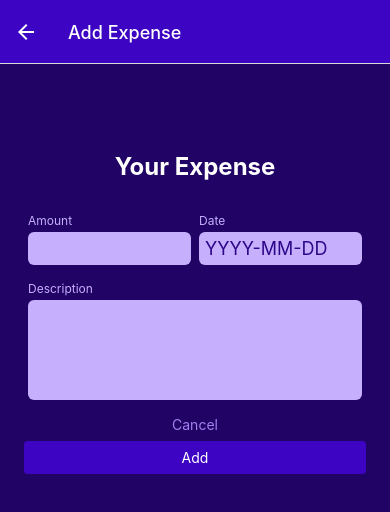
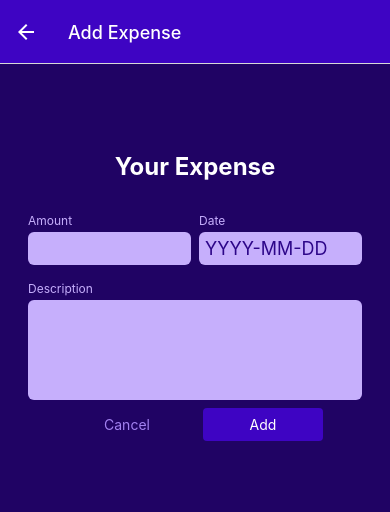
Before and after one commit to Bartek-Wieckowski/react-native-expense-app, a React Native app: screen /ManageExpense in a window 390 px wide. Shown: the top 512 px of the page. Built offline with nearby package versions, Linux system fonts and the light colour scheme.

Commit message:
add validators in inputs

```diff
--- a/components/ManageExpense/ExpenseForm.jsx
+++ b/components/ManageExpense/ExpenseForm.jsx
@@ -1,34 +1,65 @@
 import { useState } from 'react';
-import { StyleSheet, Text, View } from 'react-native';
+import { StyleSheet, Text, View, Alert } from 'react-native';
+import { getFormattedDate } from '../../utils/data';
+import { GlobalStyles } from '../../constants/styles';
 import Input from './Input';
 import Button from '../ui/Button';
-import { getFormattedDate } from '../../utils/data';
 
-export default function ExpenseForm({ onCancel, submitButtonLabel, onSubmit, defaultValues }) {
-  const [inputValues, setInputValues] = useState({
-    amount: defaultValues ? defaultValues.amount.toString() : '',
-    date: defaultValues ? getFormattedDate(defaultValues.date) : '',
-    description: defaultValues ? defaultValues.description : '',
+export default function ExpenseForm({ submitButtonLabel, onCancel, onSubmit, defaultValues }) {
+  const [inputs, setInputs] = useState({
+    amount: {
+      value: defaultValues ? defaultValues.amount.toString() : '',
+      isValid: true,
+    },
+    date: {
+      value: defaultValues ? getFormattedDate(defaultValues.date) : '',
+      isValid: true,
+    },
+    description: {
+      value: defaultValues ? defaultValues.description : '',
+      isValid: true,
+    },
   });
+
+  function inputChangedHandler(inputIdentifier, enteredValue) {
+    setInputs((curInputs) => {
+      return {
+        ...curInputs,
+        [inputIdentifier]: { value: enteredValue, isValid: true },
+      };
+    });
+  }
 
   function submitHandler() {
     const expenseData = {
-      amount: +inputValues.amount,
-      date: new Date(inputValues.date),
-      description: inputValues.description,
+      amount: +inputs.amount.value,
+      date: new Date(inputs.date.value),
+      description: inputs.description.value,
     };
+
+    const amountIsValid = !isNaN(expenseData.amount) && expenseData.amount > 0;
+    const dateIsValid = expenseData.date.toString() !== 'Invalid Date';
+    const descriptionIsValid = expenseData.description.trim().length > 0;
+
+    if (!amountIsValid || !dateIsValid || !descriptionIsValid) {
+      // Alert.alert('Invalid input', 'Please check your input values');
+      setInputs((curInputs) => {
+        return {
+          amount: { value: curInputs.amount.value, isValid: amountIsValid },
+          date: { value: curInputs.date.value, isValid: dateIsValid },
+          description: {
+            value: curInputs.description.value,
+            isValid: descriptionIsValid,
+          },
+        };
+      });
+      return;
+    }
 
     onSubmit(expenseData);
   }
 
-  function inputChangedHandler(inputIdentifier, enteredValue) {
-    setInputValues((curInputValue) => {
-      return {
-        ...curInputValue,
-        [inputIdentifier]: enteredValue,
-      };
-    });
-  }
+  const formIsInvalid = !inputs.amount.isValid || !inputs.date.isValid || !inputs.description.isValid;
 
   return (
     <View style={styles.form}>
@@ -37,31 +68,37 @@
         <Input
           style={styles.rowInput}
           label="Amount"
+          invalid={!inputs.amount.isValid}
           textInputConfig={{
             keyboardType: 'decimal-pad',
             onChangeText: inputChangedHandler.bind(this, 'amount'),
-            value: inputValues.amount,
+            value: inputs.amount.value,
           }}
         />
         <Input
           style={styles.rowInput}
           label="Date"
+          invalid={!inputs.date.isValid}
           textInputConfig={{
             placeholder: 'YYYY-MM-DD',
             maxLength: 10,
             onChangeText: inputChangedHandler.bind(this, 'date'),
-            value: inputValues.date,
+            value: inputs.date.value,
           }}
         />
       </View>
       <Input
         label="Description"
+        invalid={!inputs.description.isValid}
         textInputConfig={{
           multiline: true,
+          // autoCapitalize: 'none'
+          // autoCorrect: false // default is true
           onChangeText: inputChangedHandler.bind(this, 'description'),
-          value: inputValues.description,
+          value: inputs.description.value,
         }}
       />
+      {formIsInvalid && <Text style={styles.errorText}>Invalid input values - please check your entered data!</Text>}
       <View style={styles.buttons}>
         <Button style={styles.button} mode="flat" onPress={onCancel}>
           Cancel
@@ -92,4 +129,18 @@
   rowInput: {
     flex: 1,
   },
+  errorText: {
+    textAlign: 'center',
+    color: GlobalStyles.colors.error500,
+    margin: 8,
+  },
+  buttons: {
+    flexDirection: 'row',
+    justifyContent: 'center',
+    alignItems: 'center',
+  },
+  button: {
+    minWidth: 120,
+    marginHorizontal: 8,
+  },
 });
--- a/components/ManageExpense/Input.jsx
+++ b/components/ManageExpense/Input.jsx
@@ -2,16 +2,20 @@
 
 import { GlobalStyles } from '../../constants/styles';
 
-export default function Input({ label, style, textInputConfig }) {
+export default function Input({ label, invalid, style, textInputConfig }) {
   const inputStyles = [styles.input];
 
   if (textInputConfig && textInputConfig.multiline) {
     inputStyles.push(styles.inputMultiline);
   }
 
+  if (invalid) {
+    inputStyles.push(styles.invalidInput);
+  }
+
   return (
     <View style={[styles.inputContainer, style]}>
-      <Text style={styles.label}>{label}</Text>
+      <Text style={[styles.label, invalid && styles.invalidLabel]}>{label}</Text>
       <TextInput style={inputStyles} {...textInputConfig} />
     </View>
   );
@@ -38,4 +42,10 @@
     minHeight: 100,
     textAlignVertical: 'top',
   },
+  invalidLabel: {
+    color: GlobalStyles.colors.error500,
+  },
+  invalidInput: {
+    backgroundColor: GlobalStyles.colors.error50,
+  },
 });
```
